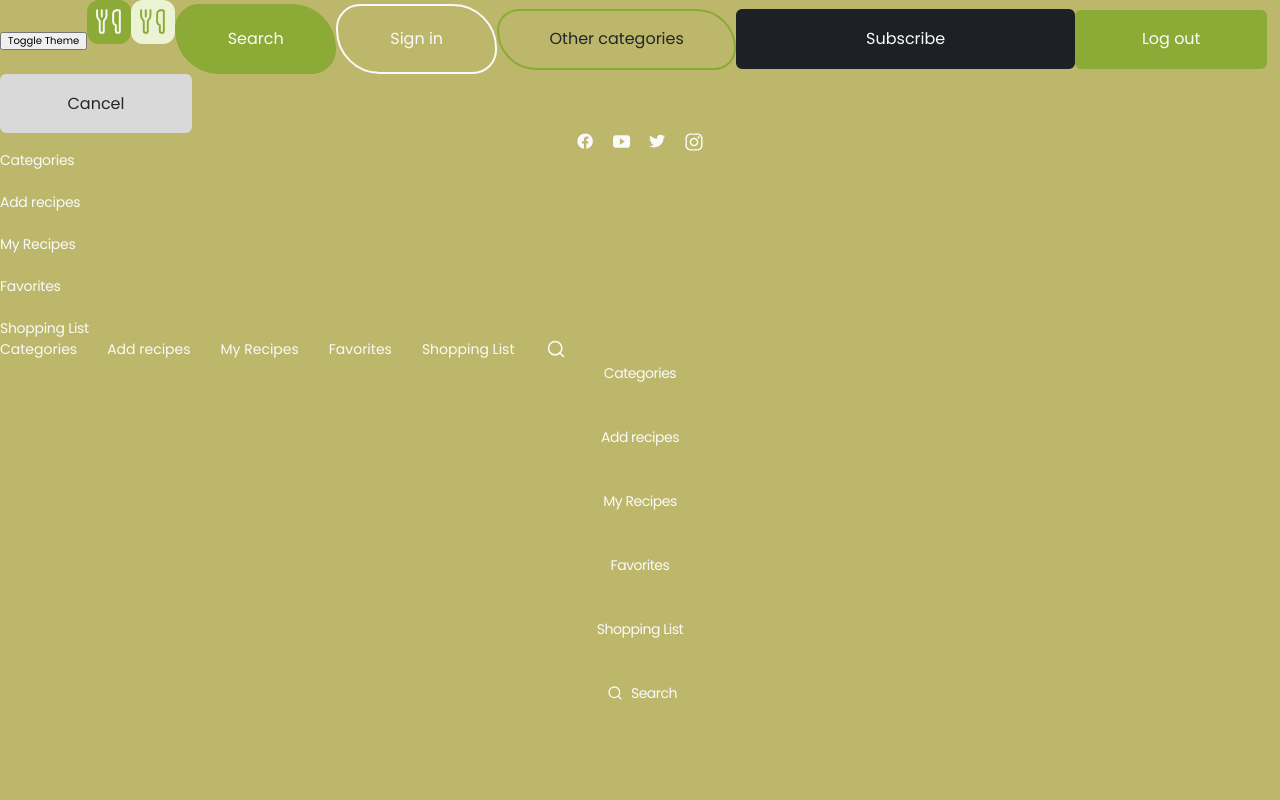
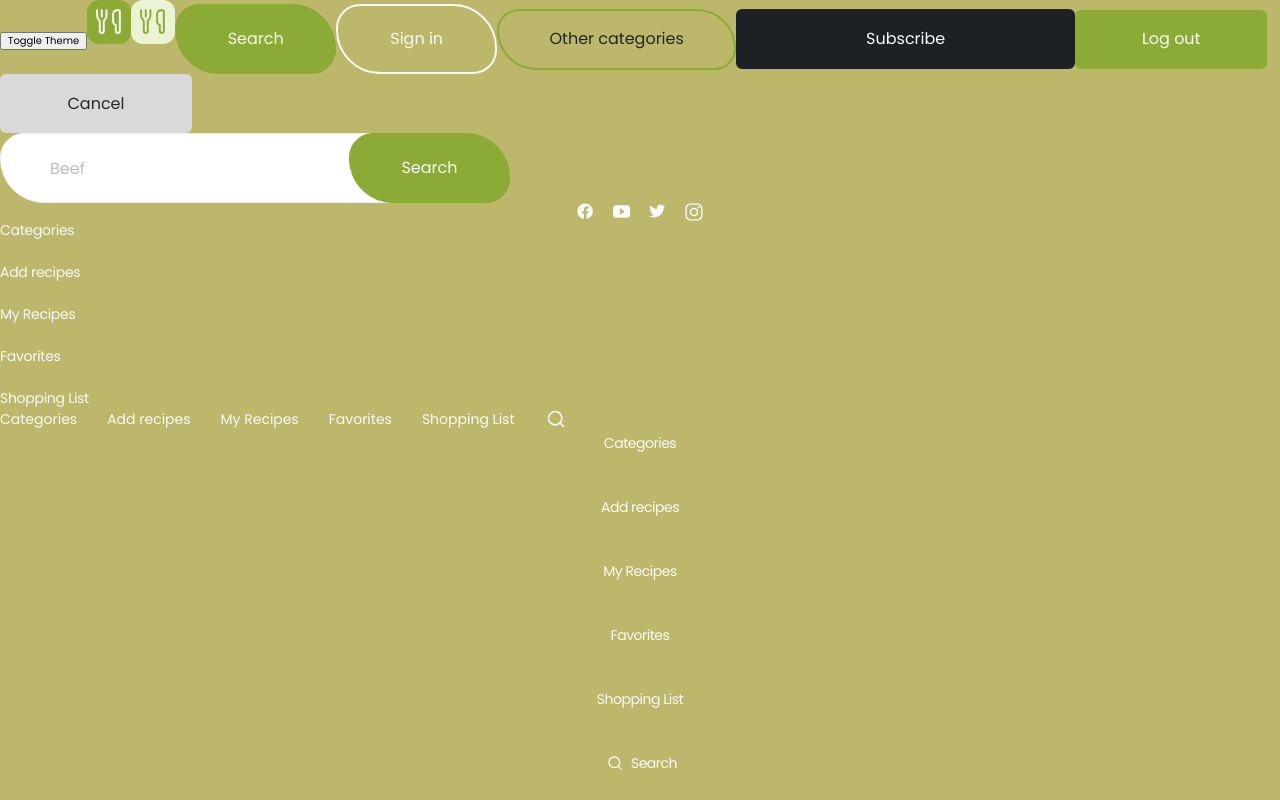
Before and after one commit to pawelrogowski/soYum, a React (Vite) app: page / in a window 1280 px wide. Built offline with nearby package versions, Linux system fonts and the light colour scheme.

Commit message:
added SearchForm to App

```diff
--- a/src/App.jsx
+++ b/src/App.jsx
@@ -9,6 +9,7 @@ import { Button } from "./components/Button/Button";
 import { SocialIcons } from "./components/SocialIcons/SocialIcons";
 import { BrowserRouter } from "react-router-dom";
 import { Navigation } from "./components/Navigation/Navigation";
+import { SearchForm } from "./components/SearchForm/SearchForm";
 export const App = () => {
 	const { theme } = useContext(ThemeContext);
 
@@ -28,6 +29,9 @@ export const App = () => {
 					<Button variant="rectSmallDisabled">Cancel</Button>
 				</Container>
 				<div>
+					<SearchForm name="search" placeholder="Beef" variant="Search" />
+				</div>
+				<div>
 					<SocialIcons />
 				</div>
 				<div>
```
